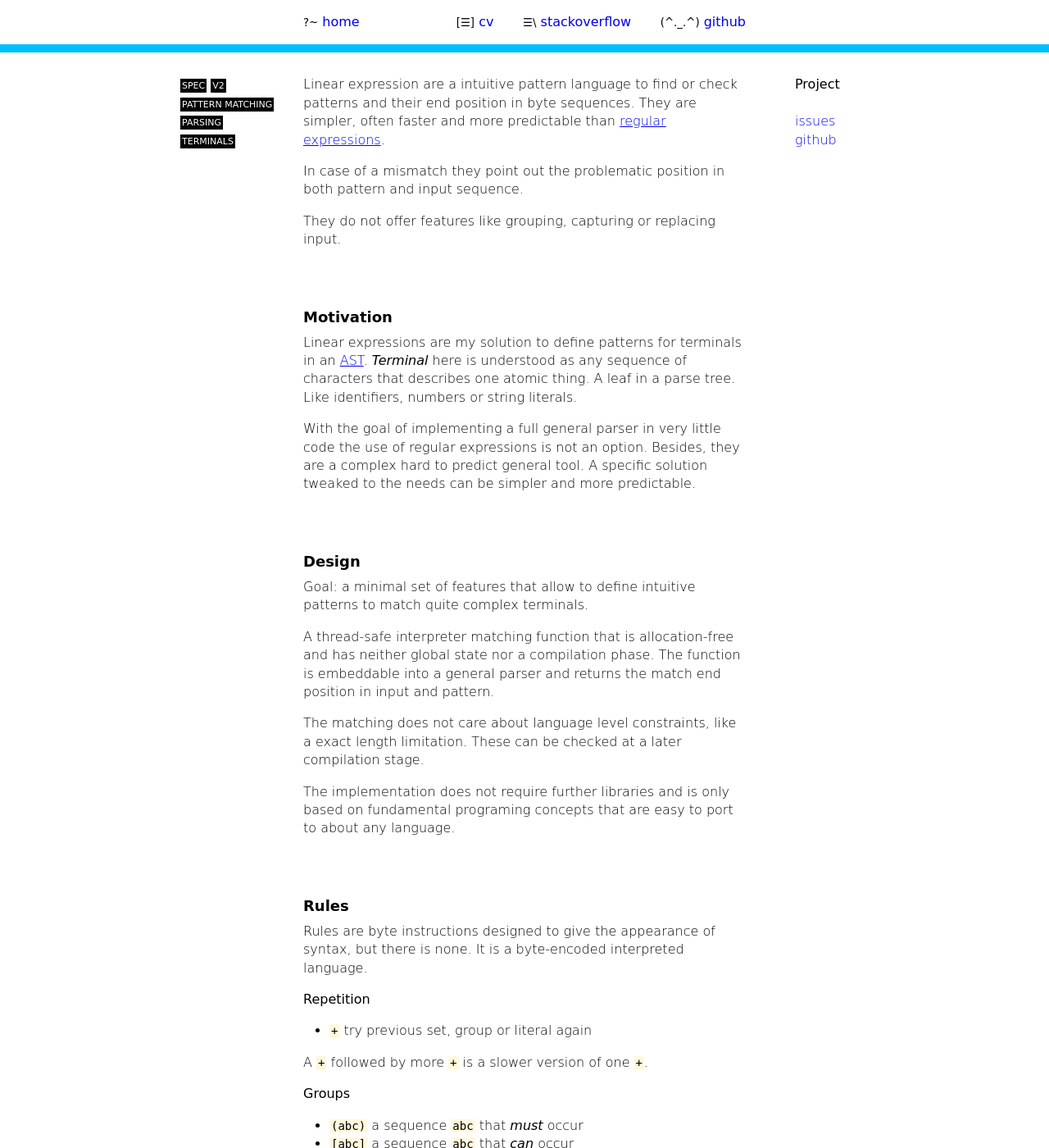
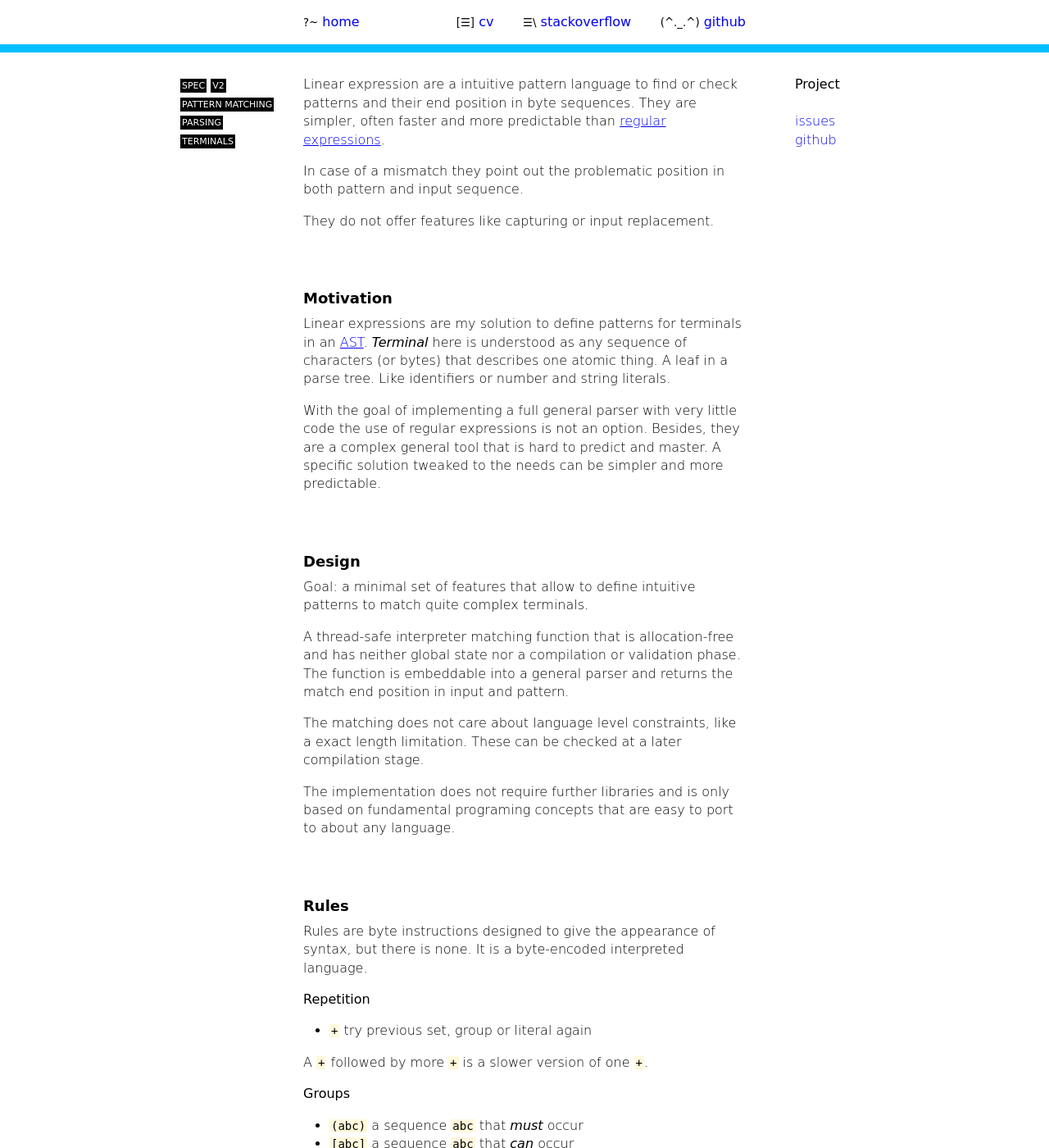
Before and after one commit to jbee/jbee.github.io, a Jekyll site: the page built from lex/index.md, in a window 1280 px wide and 1400 px high, scrolled down 202 px. Shown: the whole window at 82% size. Built offline with Jekyll 4.4.1, drawn with Linux system fonts in a browser that asks for light colours; some of the changed text lies outside the part shown.

Commit message:
lex text details

```diff
--- a/lex/index.md
+++ b/lex/index.md
@@ -26,22 +26,22 @@ They are simpler, often faster and more predictable than
 In case of a mismatch they point out the problematic
 position in both pattern and input sequence.
 
-They do not offer features like grouping, capturing or
-replacing input.
+They do not offer features like capturing or input replacement.
 
 ## Motivation
 
 Linear expressions are my solution to define patterns
 for terminals in an [AST](https://en.wikipedia.org/wiki/Abstract_syntax_tree).
 *Terminal* here is understood as any sequence of
-characters that describes one atomic thing.
+characters (or bytes) that describes one atomic thing.
 A leaf in a parse tree.
-Like identifiers, numbers or string literals.
+Like identifiers or number and string literals.
 
 With the goal of implementing a full general parser
-in very little code the use of regular expressions is
+with very little code the use of regular expressions is
 not an option.
-Besides, they are a complex hard to predict general tool.
+Besides, they are a complex general tool that is
+hard to predict and master.
 A specific solution tweaked to the needs can be simpler
 and more predictable.
 
@@ -52,7 +52,7 @@ intuitive patterns to match quite complex terminals.
 
 A thread-safe interpreter matching function that is
 allocation-free and has neither global state nor a
-compilation phase.
+compilation or validation phase.
 The function is embeddable into a general parser
 and returns the match end position in input and pattern.
 
```
Also changed, not shown: other parts of lex/index.md (+4 -3 lines).
